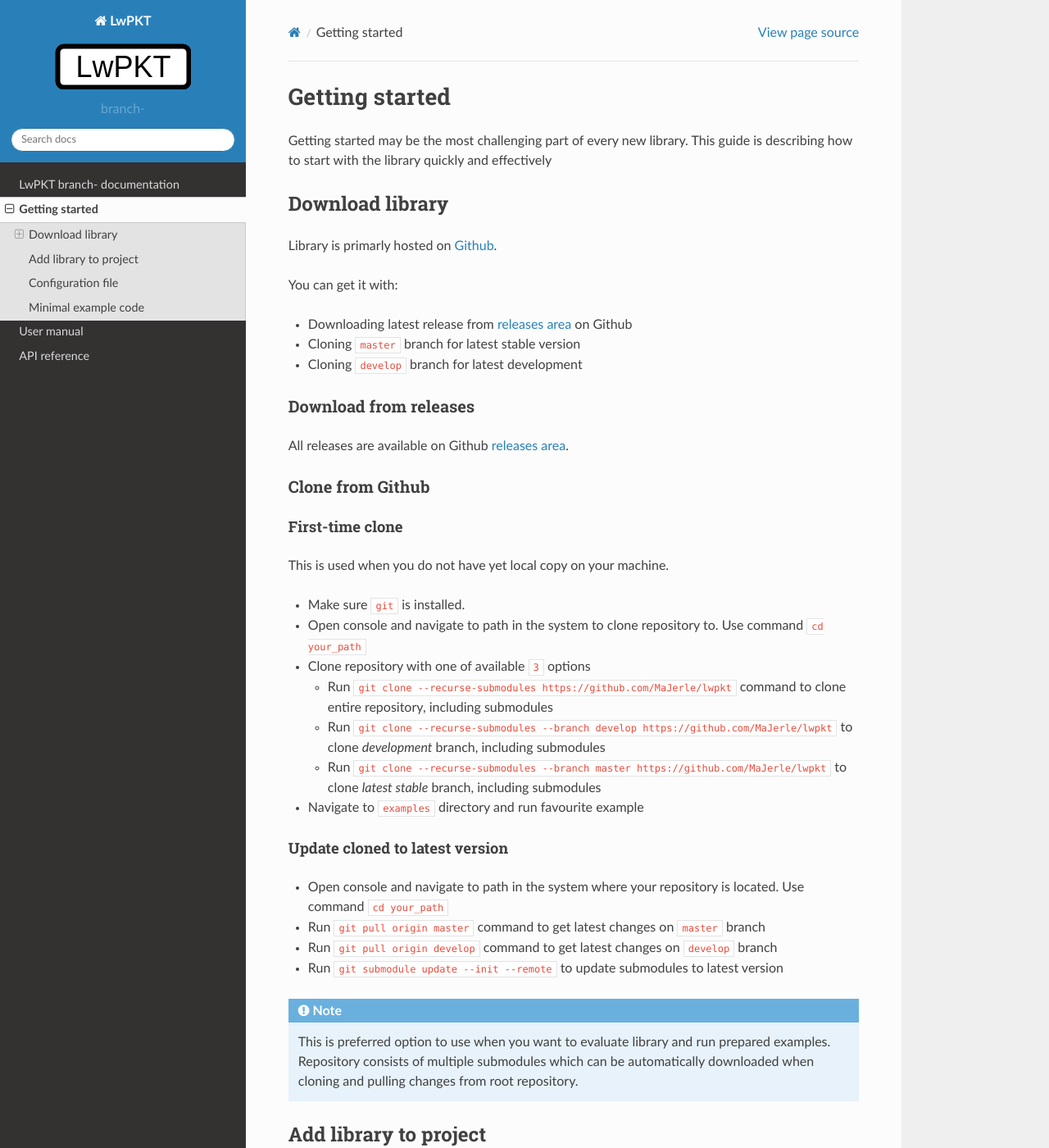
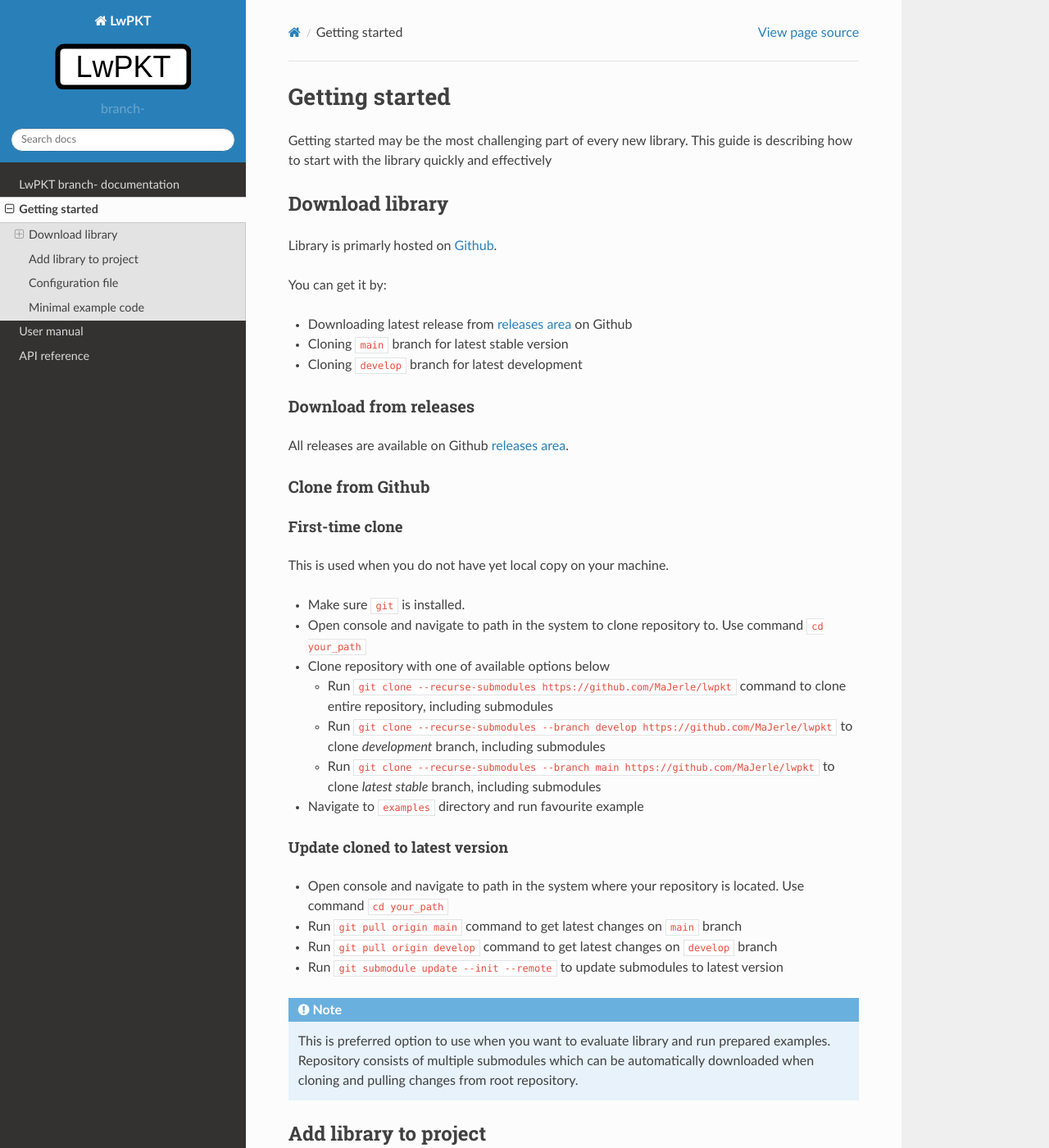
Before and after one commit to MaJerle/lwpkt, a Sphinx documentation site: the page built from docs/get-started/index.rst, in a window 1280 px wide and 1400 px high. Shown: the whole window at 82% size. Built offline with Sphinx 7.4.7 and the Read the Docs theme 2.0.0, drawn with Linux system fonts in a browser that asks for light colours; the version number could not be read and is left out.

Commit message:
Update master branch to main

```diff
--- a/docs/get-started/index.rst
+++ b/docs/get-started/index.rst
@@ -13,10 +13,10 @@
 
 Library is primarly hosted on `Github <https://github.com/MaJerle/lwpkt>`_.
 
-You can get it with:
+You can get it by:
 
 * Downloading latest release from `releases area <https://github.com/MaJerle/lwpkt/releases>`_ on Github
-* Cloning ``master`` branch for latest stable version
+* Cloning ``main`` branch for latest stable version
 * Cloning ``develop`` branch for latest development
 
 Download from releases
@@ -34,11 +34,11 @@
 
 * Make sure ``git`` is installed.
 * Open console and navigate to path in the system to clone repository to. Use command ``cd your_path``
-* Clone repository with one of available ``3`` options
+* Clone repository with one of available options below
 
   * Run ``git clone --recurse-submodules https://github.com/MaJerle/lwpkt`` command to clone entire repository, including submodules
   * Run ``git clone --recurse-submodules --branch develop https://github.com/MaJerle/lwpkt`` to clone `development` branch, including submodules
-  * Run ``git clone --recurse-submodules --branch master https://github.com/MaJerle/lwpkt`` to clone `latest stable` branch, including submodules
+  * Run ``git clone --recurse-submodules --branch main https://github.com/MaJerle/lwpkt`` to clone `latest stable` branch, including submodules
 
 * Navigate to ``examples`` directory and run favourite example
 
@@ -46,7 +46,7 @@
 """""""""""""""""""""""""""""""
 
 * Open console and navigate to path in the system where your repository is located. Use command ``cd your_path``
-* Run ``git pull origin master`` command to get latest changes on ``master`` branch
+* Run ``git pull origin main`` command to get latest changes on ``main`` branch
 * Run ``git pull origin develop`` command to get latest changes on ``develop`` branch
 * Run ``git submodule update --init --remote`` to update submodules to latest version
 
```
